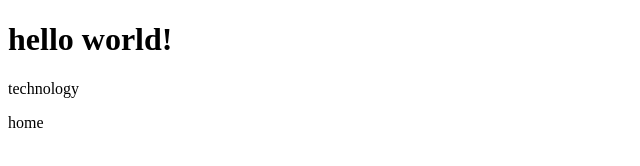
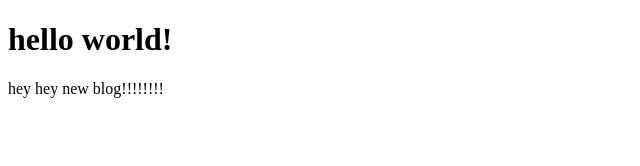
Before and after one commit to KleaSinanaj/blogu, a plain HTML site: page index.html in a window 1280 px wide. Shown: the whole page, without its empty margins (0-640 px from the left). Drawn offline with Linux system fonts and the light colour scheme.

Commit message:
lame change

```diff
--- a/index.html
+++ b/index.html
@@ -8,8 +8,7 @@
 </head>
 <body>
     <h1>hello world!</h1>
-    <p>technology </p>
-    <p>home</p>
+   <P>hey hey new blog!!!!!!!!</P>
 
 </body>
 </html>
```
